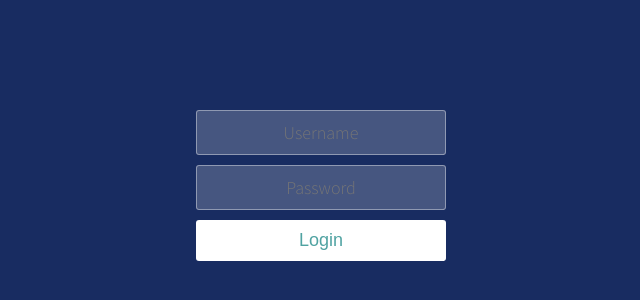
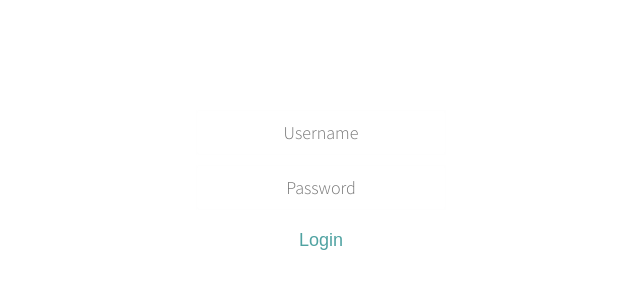
Before and after one commit to myle-truong/simpleFormByReact, a React (Create React App) app: page / in a window 1280 px wide. Shown: the part 118-418 px from the top of the page, without its empty margins (319-959 px from the left). Built offline with nearby package versions, Linux system fonts and the light colour scheme.

Commit message:
add backgound colors

```diff
--- a/package.json
+++ b/package.json
@@ -8,6 +8,7 @@
     "@testing-library/user-event": "^7.1.2",
     "react": "^16.12.0",
     "react-dom": "^16.12.0",
+    "react-particles-js": "^2.7.0",
     "react-scripts": "3.3.1"
   },
   "scripts": {
--- a/public/index.html
+++ b/public/index.html
@@ -1,7 +1,7 @@
 <!DOCTYPE html>
 <html lang="en">
   <head>
-    <title>React App</title>
+    <title>Login-form by shift</title>
     <link
       rel="stylesheet"
       href="https://fonts.googleapis.com/css?family=Source+Sans+Pro:200,300"
--- a/public/styles.css
+++ b/public/styles.css
@@ -6,10 +6,13 @@
 }
 
 body {
+  /* background: #11998e;
+  background: -webkit-linear-gradient(to right, #38ef7d, #11998e);
+  background: linear-gradient(to right, #38ef7d, #11998e); */
+
   font-family: 'Source Sans Pro', sans-serif;
   color: white;
   font-weight: 300;
-  background: #182c61;
   width: 100%;
   height: 100%;
 }
--- a/src/components/App.jsx
+++ b/src/components/App.jsx
@@ -1,19 +1,52 @@
-import React from 'react';
+import React, { Component } from 'react';
 import Login from './Login';
 
 const isLoggedIn = false;
 
+const currentTime = new Date('Wed Feb 06 2020 02:07:00 GMT+0530').getHours();
+console.log(currentTime);
+
 //check login condition
-function renderConditionally() {
-  if (isLoggedIn === true) {
-    return <h1>Hello</h1>;
-  } else {
-    return <Login />;
+
+class App extends Component {
+  constructor() {
+    super();
+    this.state = {
+      backgroundColor: ''
+    };
+  }
+
+  // Auto color run depend on current time
+
+  backgroundColors = () => {
+    if (currentTime >= 23 && currentTime < 7) {
+      this.setState({
+        backgroundColor: 'red'
+      });
+    }
+    if (currentTime > 7 && currentTime < 14) {
+      this.setState({
+        backgroundColor: 'blue'
+      });
+    } else {
+      this.setState({
+        backgroundColor: 'green'
+      });
+    }
+    console.log(this.state.backgroundColor);
+  };
+
+  //check conditional login
+  renderConditionally = () => {
+    if (isLoggedIn === true) {
+      return <h1>Hello</h1>;
+    } else {
+      return <Login backgroundColors={this.backgroundColors} />;
+    }
+  };
+  render() {
+    return <div className="container">{this.renderConditionally()}</div>;
   }
 }
 
-function App() {
-  return <div className="container">{renderConditionally()}</div>;
-}
-
 export default App;
--- a/src/components/Login.jsx
+++ b/src/components/Login.jsx
@@ -1,14 +1,15 @@
 import React from 'react';
 import Input from './Input';
 
-function Login() {
+const Login = ({ props }) => {
+  //console.log(backgroundColors);
   return (
-    <form className="form">
+    <form className="form" style={{ backgroundColor: props }}>
       <Input type="text" placeholder="Username" />
       <Input type="password" placeholder="Password" />
       <button type="submit">Login</button>
     </form>
   );
-}
+};
 
 export default Login;
```
Also changed, not shown: 1 other file (tests, documents, lock files or other folders).
